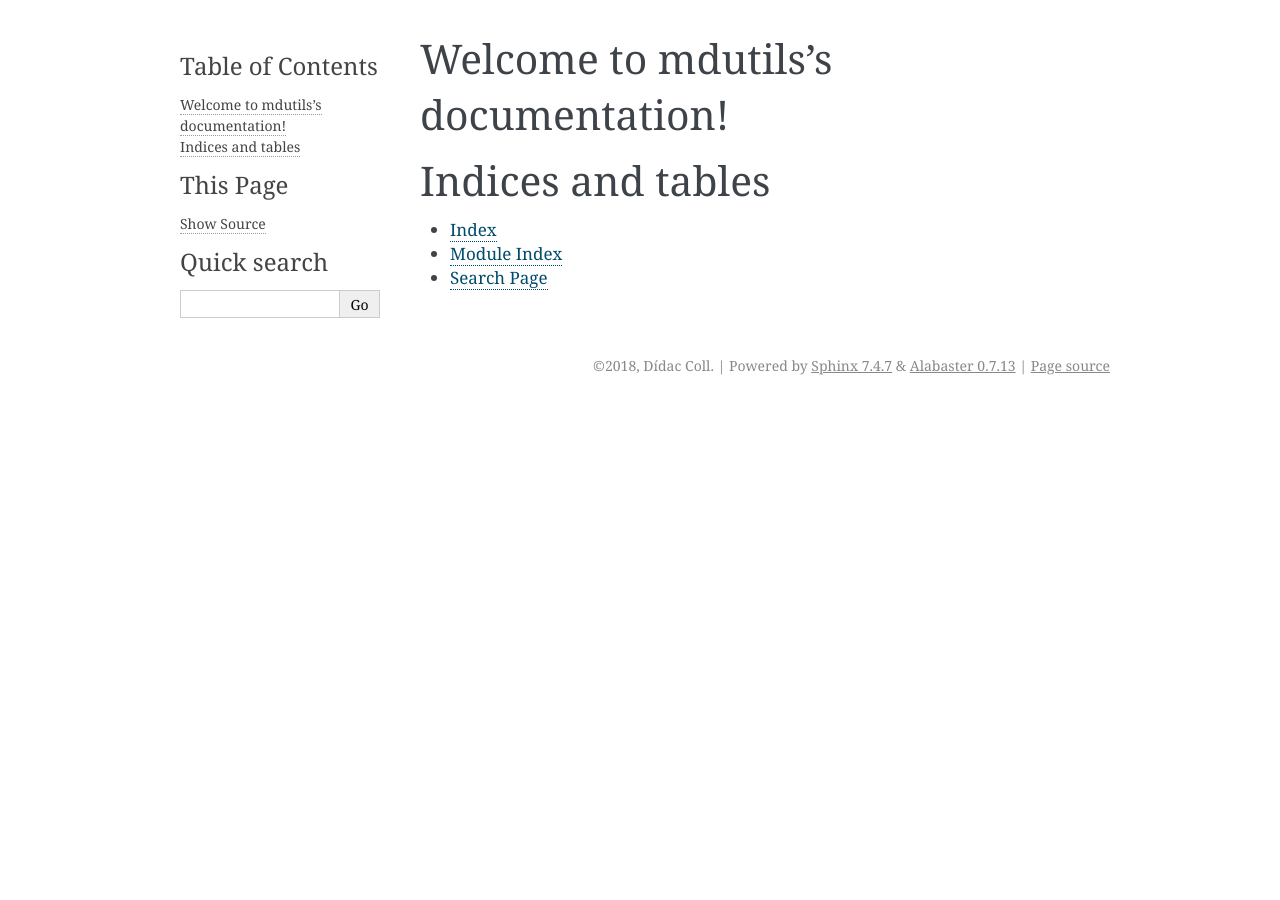
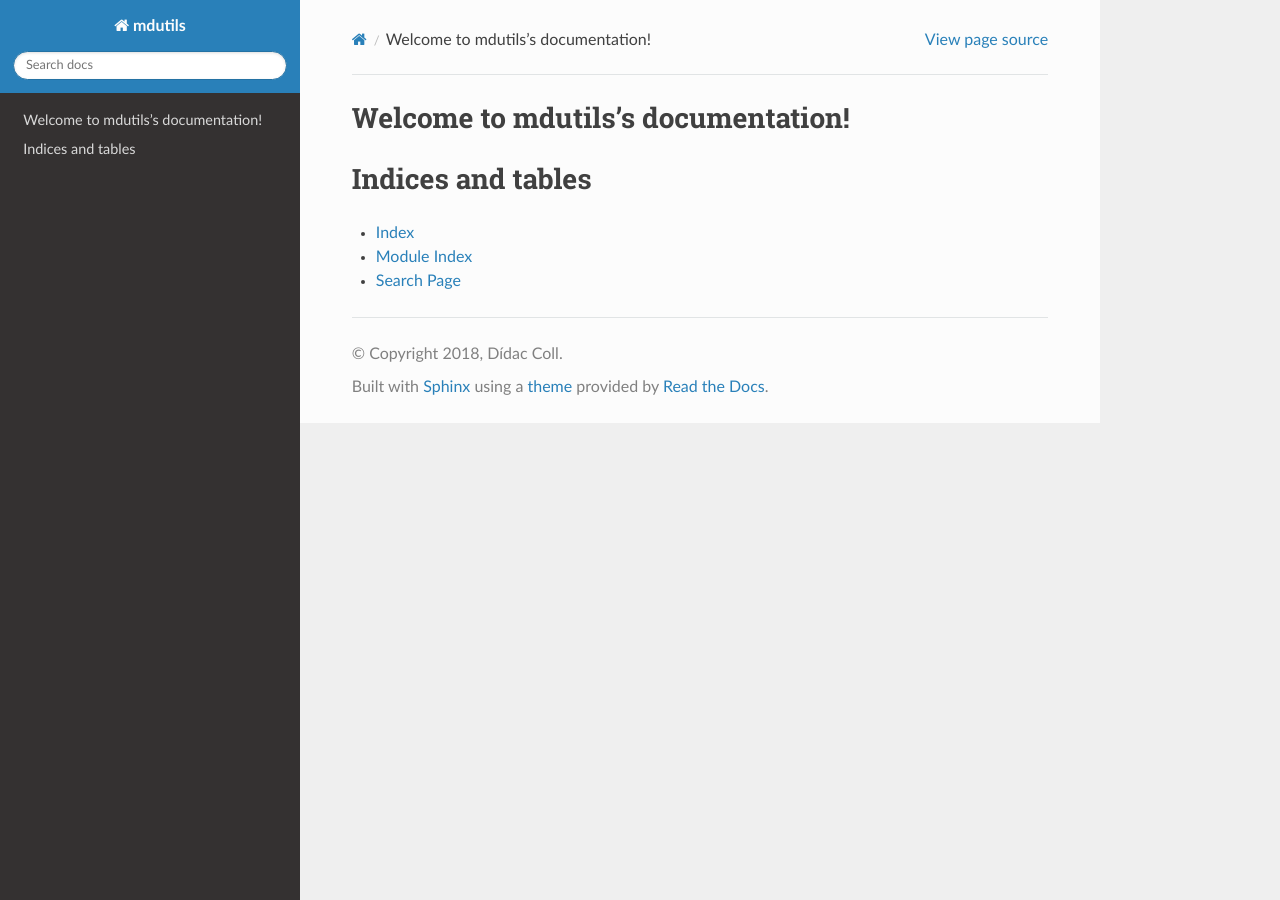
Before and after one commit to didix21/mdutils, a Sphinx documentation site: the page built from doc/source/index.rst, in a window 1280 px wide. Built offline with Sphinx 7.4.7 and the Read the Docs theme 2.0.0, drawn with Linux system fonts in a browser that asks for light colours.

Commit message:
Uncomment sys.path... and changed html_theme

```diff
--- a/doc/source/conf.py
+++ b/doc/source/conf.py
@@ -12,9 +12,9 @@
 # add these directories to sys.path here. If the directory is relative to the
 # documentation root, use os.path.abspath to make it absolute, like shown here.
 #
-# import os
-# import sys
-# sys.path.insert(0, os.path.abspath('.'))
+import os
+import sys
+sys.path.insert(0, os.path.abspath('../..'))
 
 
 # -- Project information -----------------------------------------------------
@@ -79,7 +79,7 @@ pygments_style = 'sphinx'
 # The theme to use for HTML and HTML Help pages.  See the documentation for
 # a list of builtin themes.
 #
-html_theme = 'alabaster'
+html_theme = 'sphinx_rtd_theme'
 
 # Theme options are theme-specific and customize the look and feel of a theme
 # further.  For a list of options available for each theme, see the
```
